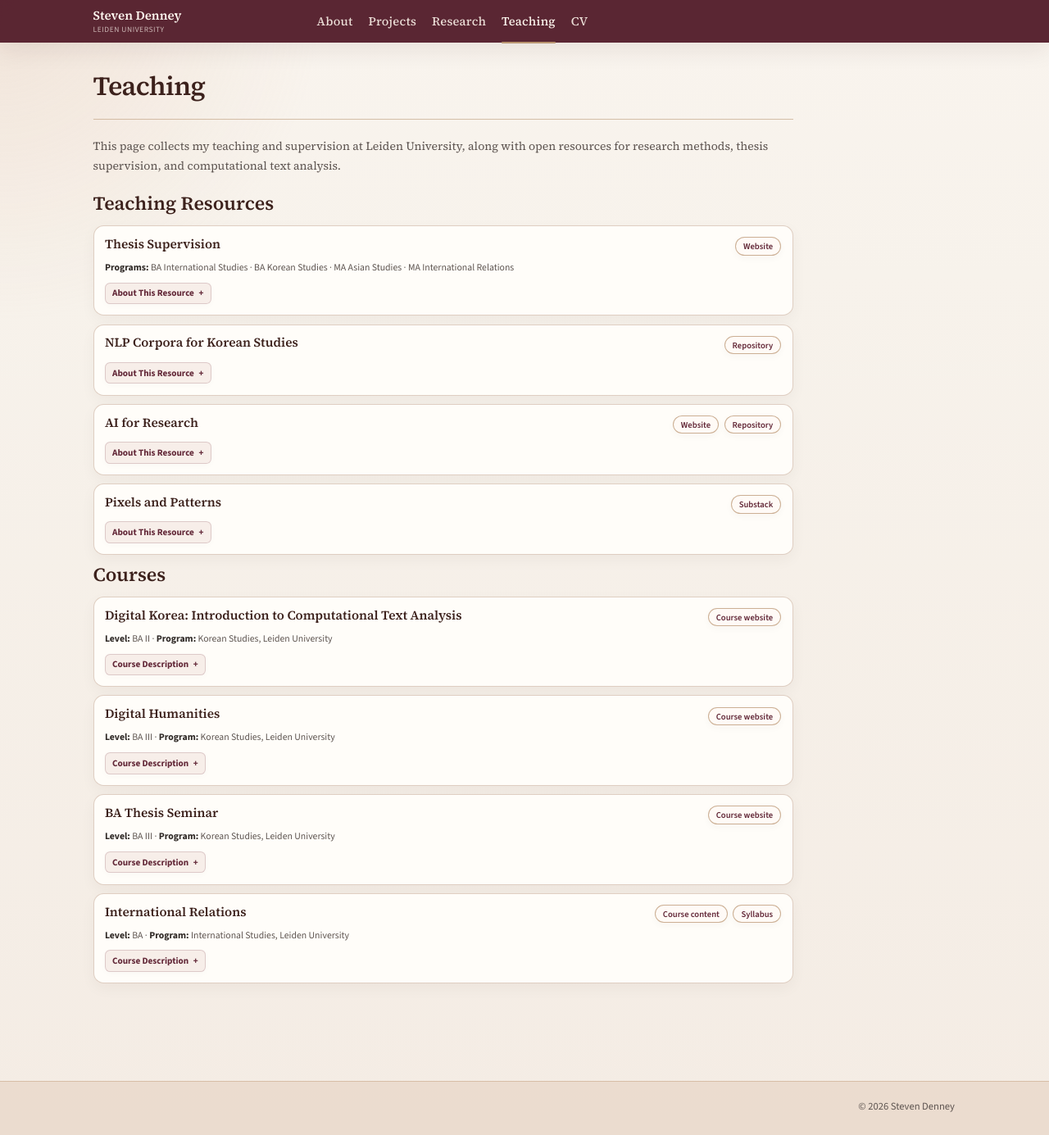
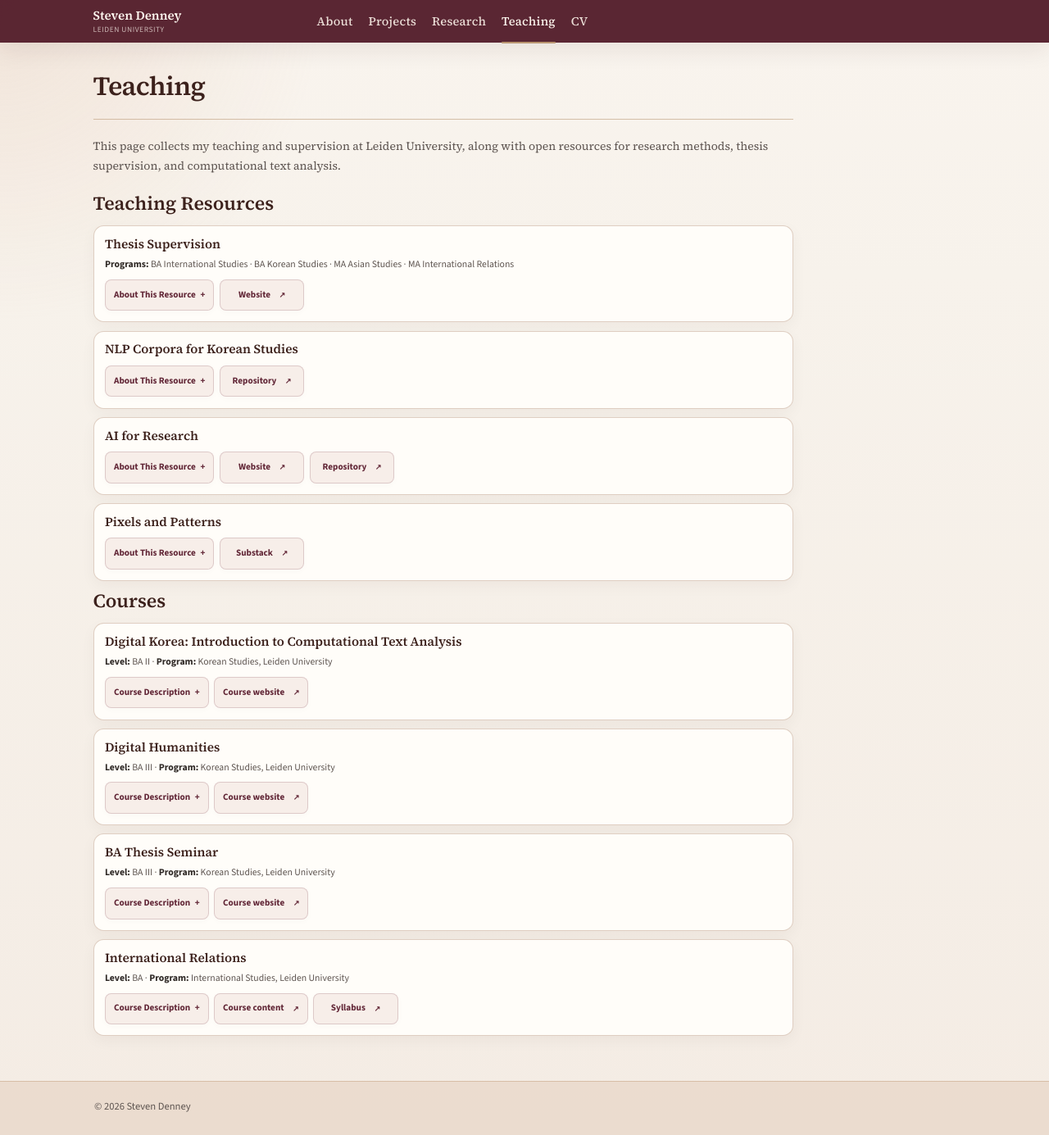
Before and after one commit to scdenney/scdenney.github.io, a Jekyll site: the page built from teaching.md, in a window 1280 px wide and 1385 px high. Shown: the whole window at 82% size. Built offline with Jekyll 4.4.1, drawn with Linux system fonts in a browser that asks for light colours.

Commit message:
Improve responsive page controls

```diff
--- a/assets/css/style.css
+++ b/assets/css/style.css
@@ -378,14 +378,18 @@ hr {
 
 .author__name {
   margin-bottom: 0.2rem;
-  font-size: 1.4rem;
+  color: var(--color-heading);
+  font-size: 1.52rem;
+  font-weight: 650;
+  letter-spacing: -0.015em;
 }
 
 .author__title {
   margin-bottom: 1rem;
-  color: var(--color-text-soft);
+  color: var(--color-text);
   font-family: var(--font-sans);
-  font-size: 0.88rem;
+  font-size: 0.9rem;
+  font-weight: 550;
   line-height: 1.45;
 }
 
@@ -667,20 +671,36 @@ hr {
 .detail-actions {
   display: flex;
   flex-wrap: wrap;
-  gap: 0.5rem;
+  gap: 0.45rem;
   padding: 0.25rem 0 0.1rem;
 }
 
-.detail-actions button {
-  padding: 0.34rem 0.58rem;
+.detail-actions button,
+.detail-actions .resource-link {
+  display: inline-flex;
+  flex: 0 1 auto;
+  align-items: center;
+  justify-content: center;
+  min-width: 7.4rem;
+  min-height: 2.75rem;
+  margin: 0;
+  padding: 0.58rem 0.72rem;
   border: 1px solid rgba(122, 56, 71, 0.2);
-  border-radius: 0.45rem;
+  border-radius: 0.55rem;
   background: rgba(234, 213, 207, 0.38);
   box-shadow: 0 2px 8px rgba(54, 31, 24, 0.025);
   color: var(--color-accent-strong);
   font-family: var(--font-sans);
   font-size: 0.8rem;
   font-weight: 700;
+  line-height: 1.15;
+  text-align: center;
+  text-decoration: none;
+  white-space: normal;
+}
+
+.detail-actions button {
+  appearance: none;
   cursor: pointer;
   transition:
     color 0.18s ease,
@@ -695,6 +715,12 @@ hr {
   margin-left: 0.4rem;
 }
 
+.detail-actions .resource-link::after {
+  content: "↗";
+  margin-left: 0.4rem;
+  font-size: 0.82em;
+}
+
 .detail-actions button[aria-expanded="true"] {
   border-color: var(--color-accent-strong);
   background: var(--color-accent-strong);
@@ -707,11 +733,14 @@ hr {
 }
 
 .detail-actions button:hover,
-.detail-actions button:focus-visible {
+.detail-actions button:focus-visible,
+.detail-actions .resource-link:hover,
+.detail-actions .resource-link:focus-visible {
   border-color: rgba(122, 56, 71, 0.42);
   background: rgba(234, 213, 207, 0.82);
   box-shadow: 0 7px 16px rgba(98, 39, 55, 0.1);
   color: var(--color-accent-strong);
+  text-decoration: none;
   transform: translateY(-1px);
 }
 
@@ -1037,8 +1066,8 @@ details ul li {
   font-size: 0.9rem;
   display: flex;
   align-items: baseline;
-  justify-content: flex-end;
-  text-align: right;
+  justify-content: flex-start;
+  text-align: left;
 }
 
 @media (max-width: 1024px) {
@@ -1292,7 +1321,32 @@ details ul li {
   }
 
   .project-card {
-    padding: 0.8rem 0.85rem;
+    padding: 0.9rem;
+  }
+
+  .detail-actions {
+    display: grid;
+    grid-template-columns: repeat(auto-fit, minmax(6.25rem, 1fr));
+    gap: 0.4rem;
+    padding-top: 0.35rem;
+  }
+
+  .detail-actions button,
+  .detail-actions .resource-link {
+    width: 100%;
+    min-width: 0;
+    min-height: 2.9rem;
+    padding: 0.58rem 0.35rem;
+    font-size: 0.77rem;
+  }
+
+  .detail-actions button::after,
+  .detail-actions .resource-link::after {
+    margin-left: 0.3rem;
+  }
+
+  .detail-panel {
+    padding: 0.8rem;
   }
 
   .publication-item {
@@ -1322,6 +1376,16 @@ details ul li {
 
 }
 
+@media (max-width: 360px) {
+  .detail-actions[data-action-count="2"] {
+    grid-template-columns: repeat(2, minmax(0, 1fr));
+  }
+
+  .detail-actions[data-action-count="3"] {
+    grid-template-columns: repeat(3, minmax(0, 1fr));
+  }
+}
+
 @media (prefers-reduced-motion: reduce) {
   html {
     scroll-behavior: auto;
```
Also changed, not shown: _includes/site-scripts.html (+15 -0 lines).
